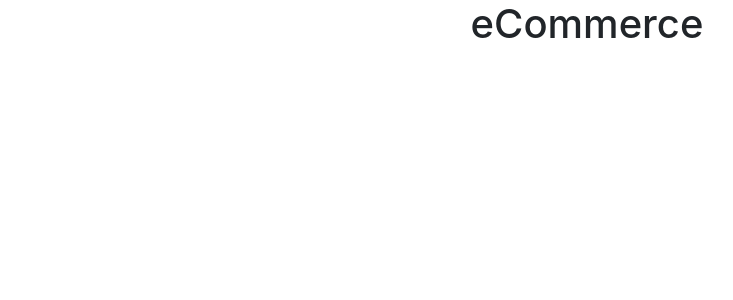
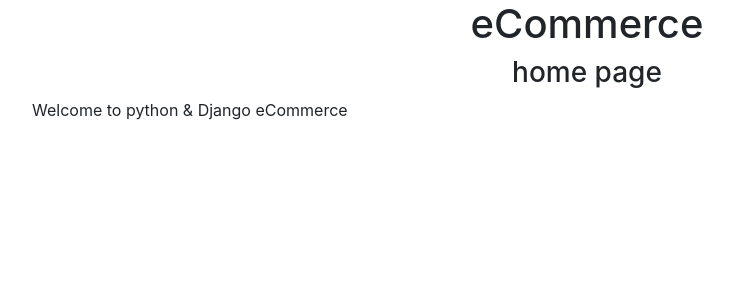
Before and after one commit to nim4karimi/ecommerce, a Django app: page / in a window 1280 px wide. Shown: the top 300 px of the page, without its empty margins (53-786 px from the left). Run offline with Django 3.2, Linux system fonts and the light colour scheme; some libraries are stand-ins or nearby versions.

Commit message:
add More View

```diff
--- a/ecommerce/urls.py
+++ b/ecommerce/urls.py
@@ -16,9 +16,11 @@ Including another URLconf
 from django.conf.urls import url
 from django.contrib import admin
 
-from .views import home_page
+from .views import home_page , about_page, contact_page
 
 urlpatterns = [
     url(r'^admin/', admin.site.urls),
     url(r'^$',home_page),
+    url(r'^about/$',about_page),
+    url(r'^contact/$',contact_page),
 ]
--- a/ecommerce/views.py
+++ b/ecommerce/views.py
@@ -5,4 +5,22 @@ from django.shortcuts import render
 #     return HttpResponse('<h1>eCommerce</h1>')
 
 def home_page(request):
-    return render(request, 'home_page.html', {})
+    context = {
+        'title':'home page',
+        'content':'Welcome to python & Django eCommerce'
+    }
+    return render(request, 'home_page.html', context)
+
+def about_page(request):
+    context = {
+        'title':'about page',
+        'content':'about eCommerce'
+    }
+    return render(request, 'home_page.html', context)
+
+def contact_page(request):
+    context = {
+        'title':'contact page',
+        'content':'contact eCommerce'
+    }
+    return render(request, 'home_page.html', context)
--- a/templates/home_page.html
+++ b/templates/home_page.html
@@ -13,6 +13,14 @@
   <body>
       <div class="text-center">
             <h1>eCommerce</h1>
+            <h3>{{ title }}</h3>
+      </div>
+      <div class="container">
+          <div class="row">
+              <div class="col">
+                  <p> {{ content }} </p>
+              </div>
+          </div>
       </div>
 
     <!-- Optional JavaScript -->
```
